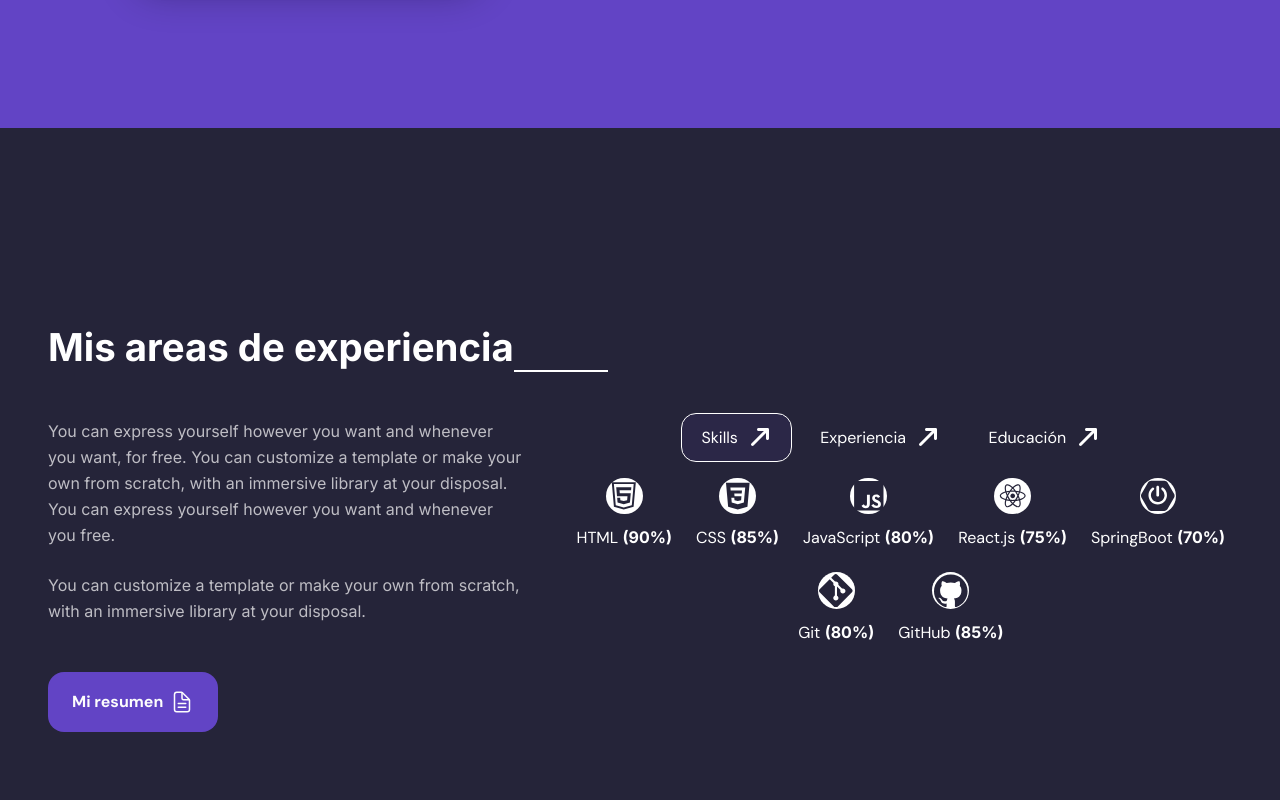
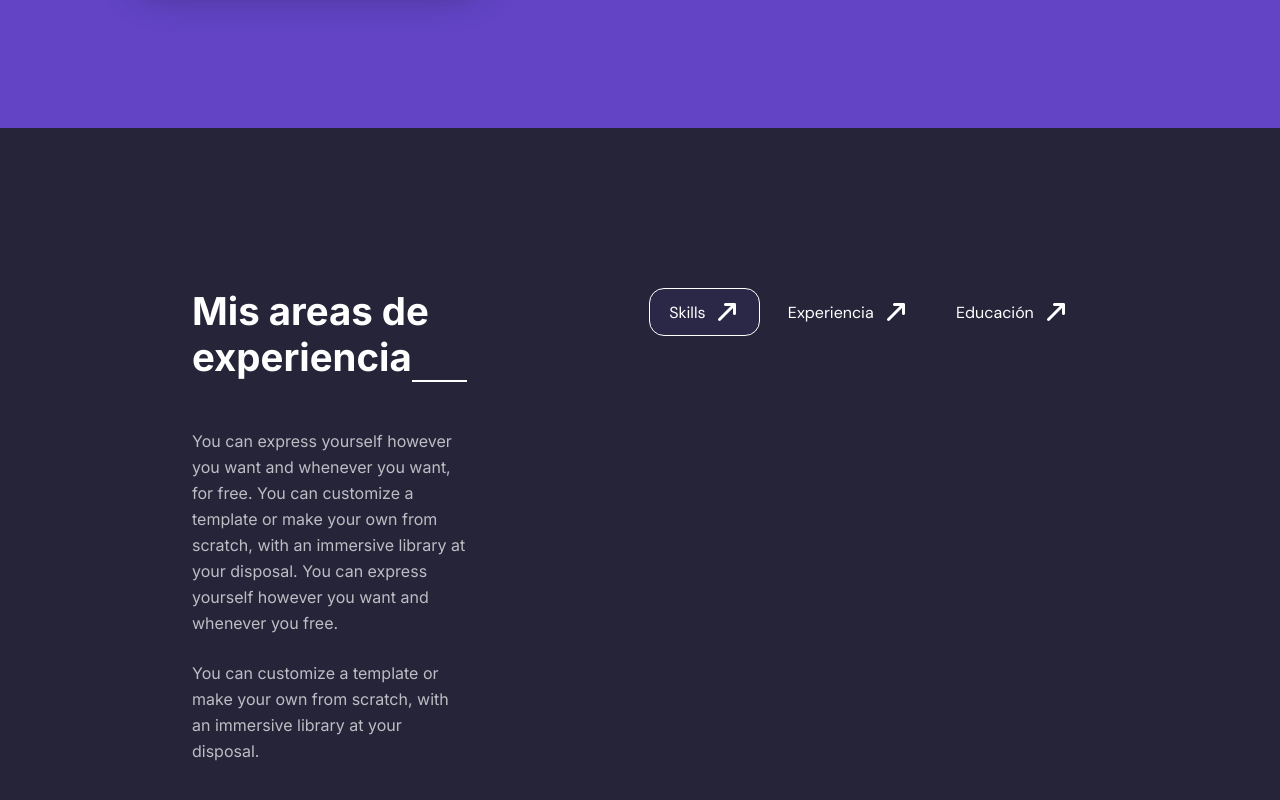
Before and after one commit to yesid10/PortFolio, a React (Vite) app: page / in a window 1280 px wide. Shown: the part 1380-2180 px from the top of the page. Built offline with nearby package versions, Linux system fonts and the light colour scheme.

Commit message:
Se estila mejor la seccion de areas de experiencia

```diff
--- a/src/Components/About/About.jsx
+++ b/src/Components/About/About.jsx
@@ -176,11 +176,11 @@ const About = () => {
               </button>
             ))}
           </div>
-          <div className="contenido_tabs">
+          {/* <div className="contenido_tabs">
             {selectedAreas === "skills" && <Skills />}
             {selectedAreas === "experience" && <RepeatComponent info={infoExperience} />}
             {selectedAreas === "education" && <RepeatComponent info={infoEducation} />}
-          </div>
+          </div> */}
         </div>
       </div>
     </div>
--- a/src/Components/About/StylesAbout.scss
+++ b/src/Components/About/StylesAbout.scss
@@ -5,6 +5,7 @@
     flex-direction: column;
     color: #bebdc4;
     min-height: 100vh;
+
 
     .about {
         display: flex;
@@ -114,23 +115,19 @@
 
     // ─── SECCIÓN PRINCIPAL CORREGIDA ───────────────────────────────────────
     .areas_experiencia {
+        width: 100%;
+        padding: 0 15% 0 15%;
+        min-height: 100vh;
         display: flex;
-        flex-direction: row;
-        width: 100%;
-        min-height: 100vh;
-        align-items: center;
+        justify-content: center;
         background-color: $main-color;
-        padding: 2rem 3rem;
-        gap: 3rem;
+        gap: 20%;
 
         // Columna izquierda — título, tabs, texto, botón
         .experiencia {
             display: flex;
             flex-direction: column;
-            flex: 0 0 40%;
-            max-width: 500px;
-
-
+            padding-top: 10rem;
 
             .title_experience {
                 h3 {
@@ -190,16 +187,13 @@
         .columna_contenido {
             display: flex;
             flex-direction: column;
-            flex: 1;
-            align-items: center;
-            justify-content: center;
+            padding-top: 10rem;
 
             .tabs_experiencia {
                 display: flex;
                 flex-direction: row;
-                align-items: center;
                 gap: 0.5rem;
-                flex-wrap: wrap;
+
                 margin-bottom: 1rem;
 
                 button {
@@ -224,9 +218,8 @@
 
             .contenido_tabs {
                 display: flex;
-                width: 100%;
-                justify-content: center;
-                align-items: center;
+                width: 20rem;
+
             }
         }
     }
@@ -264,7 +257,7 @@
         .areas_experiencia {
             flex-direction: column;
             min-height: auto;
-            padding: 2rem;
+            // padding: 2rem;
             gap: 2rem;
 
             .experiencia {
```
Also changed, not shown: src/Components/Services/StylesServices.scss (+4 -3 lines), src/index.scss (line endings or trailing spaces).
